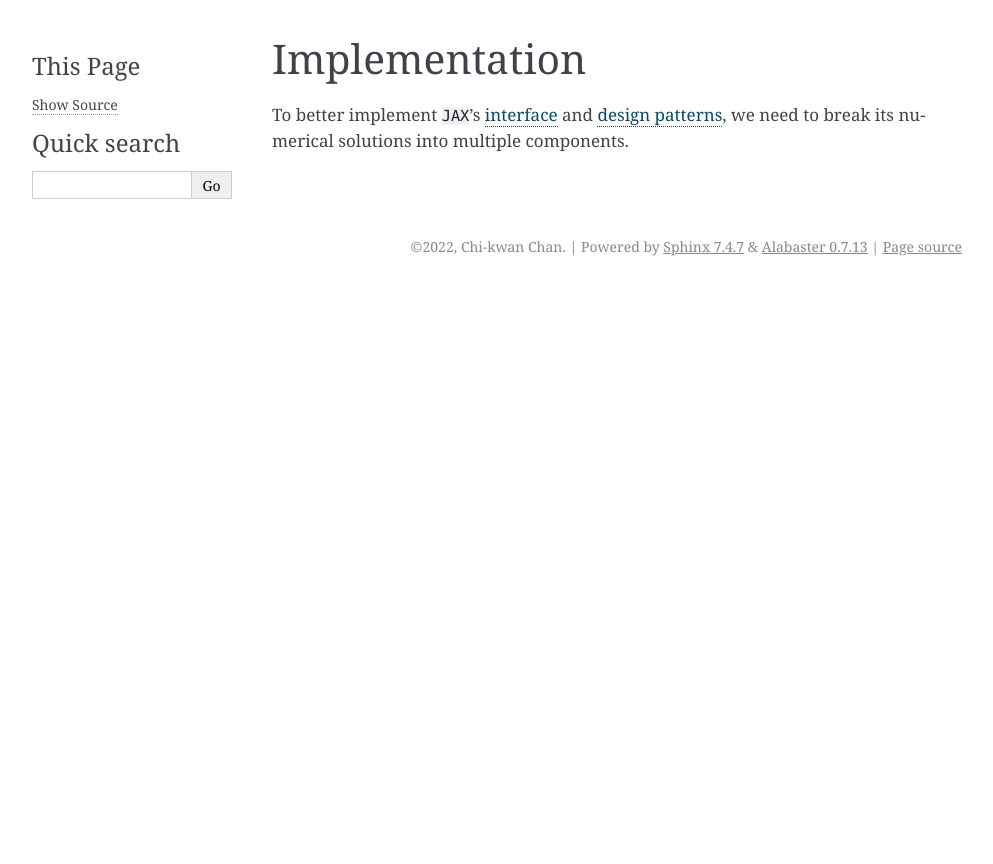
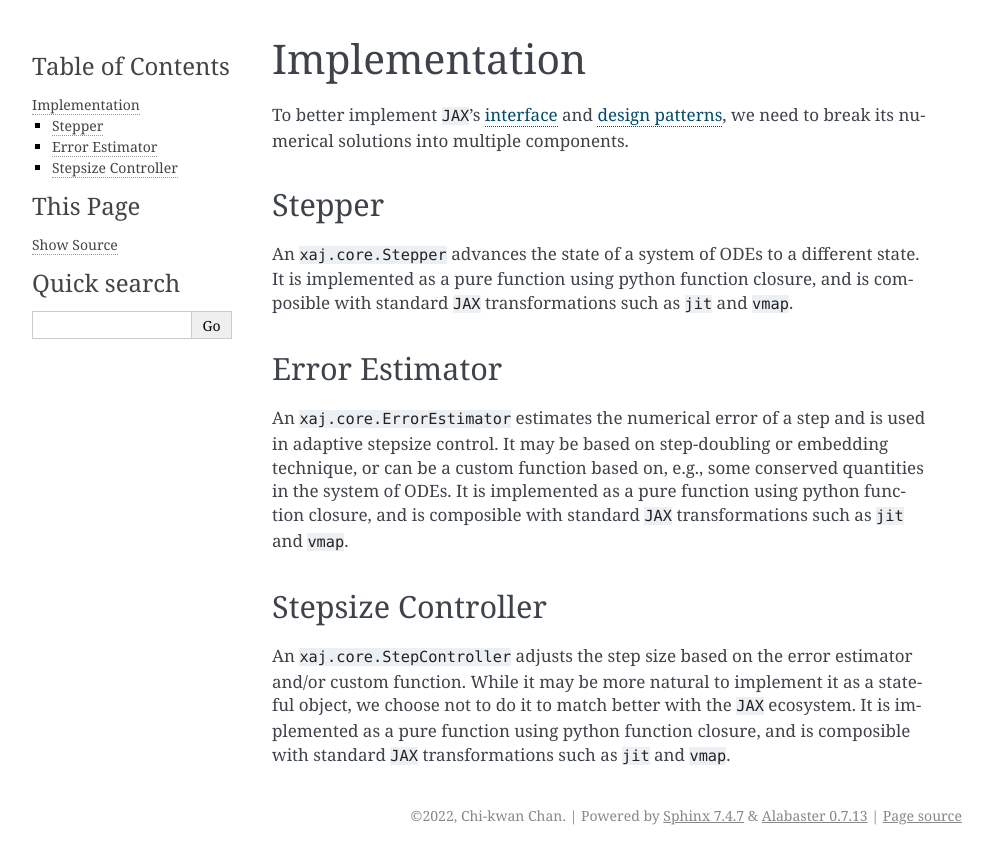
Before and after one commit to adxsrc/xaj, a Sphinx documentation site: the page built from docs/implementation.rst, in a window 1280 px wide. Shown: the top 864 px of the page, without its empty margins (148-1141 px from the left). Built offline with Sphinx 7.4.7, drawn with Linux system fonts in a browser that asks for light colours.

Commit message:
Design the main structures/functions

```diff
--- a/docs/implementation.rst
+++ b/docs/implementation.rst
@@ -5,3 +5,38 @@ To better implement ``JAX``'s
 :doc:`interface <interface>` and
 :doc:`design patterns <pattern>`,
 we need to break its numerical solutions into multiple components.
+
+
+Stepper
+-------
+
+An ``xaj.core.Stepper`` advances the state of a system of ODEs to a
+different state.
+It is implemented as a pure function using python function closure,
+and is composible with standard ``JAX`` transformations such as
+``jit`` and ``vmap``.
+
+
+Error Estimator
+---------------
+
+An ``xaj.core.ErrorEstimator`` estimates the numerical error of a step
+and is used in adaptive stepsize control.
+It may be based on step-doubling or embedding technique, or can be a
+custom function based on, e.g., some conserved quantities in the
+system of ODEs.
+It is implemented as a pure function using python function closure,
+and is composible with standard ``JAX`` transformations such as
+``jit`` and ``vmap``.
+
+
+Stepsize Controller
+-------------------
+
+An ``xaj.core.StepController`` adjusts the step size based on the
+error estimator and/or custom function.
+While it may be more natural to implement it as a stateful object, we
+choose not to do it to match better with the ``JAX`` ecosystem.
+It is implemented as a pure function using python function closure,
+and is composible with standard ``JAX`` transformations such as
+``jit`` and ``vmap``.
```
